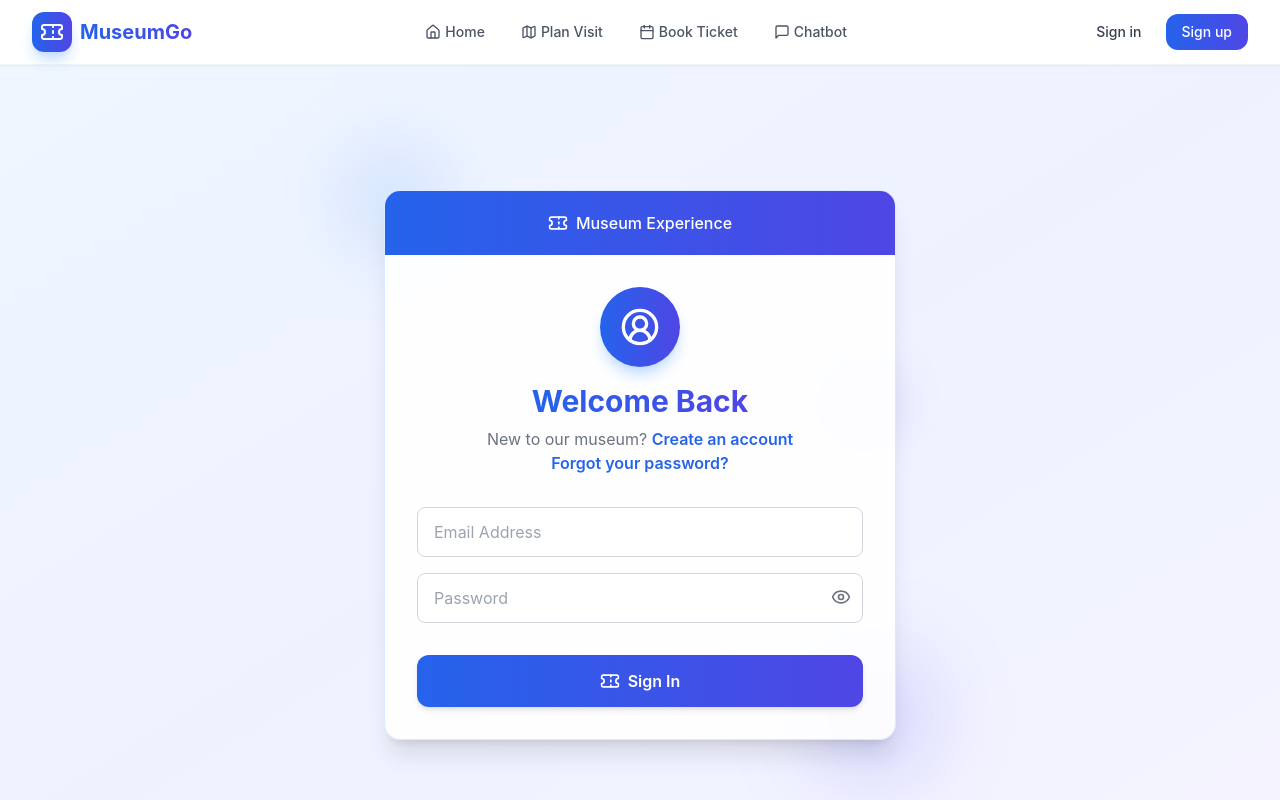
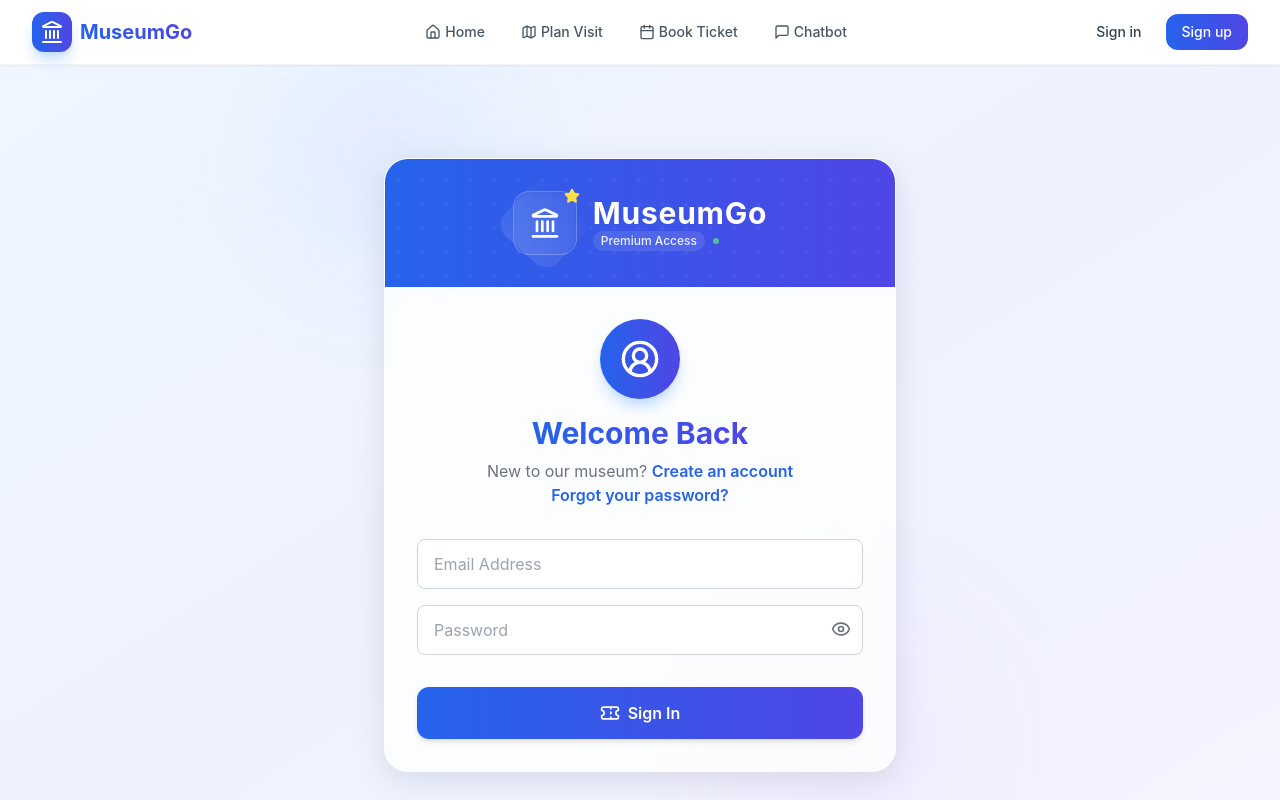
Before and after one commit to Prashanth0718/ONLINE-CHATBOT-TICKETING-SYSTEM, a React (Vite) app in the folder frontend/: page /signin in a window 1280 px wide. Shown: the top 800 px of the page. Built offline with nearby package versions, Linux system fonts and the light colour scheme.

Commit message:
logo updated

```diff
--- a/frontend/src/components/Navbar.jsx
+++ b/frontend/src/components/Navbar.jsx
@@ -3,7 +3,7 @@ import { useAuth } from "../context/AuthContext";
 import ProfileDropdown from "./ProfileDropdown";
 import { motion } from "framer-motion";
 
-import { Ticket, Home, Calendar, MessageSquare, Ticket as TicketIcon, Settings, Info, Map } from 'lucide-react';
+import { Ticket, Landmark, Building2, Home, Calendar, MessageSquare, Ticket as TicketIcon, Settings, Info, Map } from 'lucide-react';
 const Navbar = () => {
   const { isLoggedIn, role } = useAuth();
 
@@ -33,7 +33,8 @@ const Navbar = () => {
             className="flex items-center space-x-2 text-blue-600 hover:text-blue-700 transition-colors"
           >
             <div className="w-10 h-10 rounded-xl bg-gradient-to-r from-blue-600 to-indigo-600 flex items-center justify-center shadow-lg shadow-blue-200">
-              <Ticket className="w-6 h-6 text-white" />
+              <Landmark className="w-6 h-6 text-white" />
+
             </div>
             <span className="text-xl font-bold bg-clip-text text-transparent bg-gradient-to-r from-blue-600 to-indigo-600">
               MuseumGo
--- a/frontend/src/pages/SignIn.jsx
+++ b/frontend/src/pages/SignIn.jsx
@@ -3,7 +3,7 @@ import { motion, AnimatePresence } from 'framer-motion';
 import { Link, useNavigate } from 'react-router-dom';
 import { useAuth } from '../context/AuthContext';
 import axios from 'axios';
-import { UserCircle2, Eye, EyeOff, Ticket } from 'lucide-react';
+import { UserCircle2, Landmark, Star, Eye, EyeOff, Ticket } from 'lucide-react';
 import Toast from '../components/ui/Toast';
 
 const SignIn = () => {
@@ -78,25 +78,138 @@ const SignIn = () => {
         className="w-full max-w-lg relative"
       >
         {/* Decorative elements */}
-        <div className="absolute -top-10 -left-10 w-24 h-24 bg-blue-500/20 rounded-full blur-2xl"></div>
-        <div className="absolute -bottom-10 -right-10 w-32 h-32 bg-indigo-500/20 rounded-full blur-2xl"></div>
-        <div className="absolute top-1/3 right-0 w-16 h-16 bg-violet-500/20 rounded-full blur-xl"></div>
+        {/* Decorative elements */}
+        <motion.div
+          initial={{ scale: 0, opacity: 0 }}
+          animate={{
+            scale: [1, 1.2, 1],
+            opacity: [0.3, 0.6, 0.3],
+          }}
+          transition={{
+            duration: 4,
+            repeat: Infinity,
+            ease: "easeInOut"
+          }}
+          className="absolute -top-20 -left-20 w-40 h-40 bg-blue-500/20 rounded-full blur-3xl"
+        />
+        <motion.div
+          initial={{ scale: 0, opacity: 0 }}
+          animate={{
+            scale: [1.2, 1, 1.2],
+            opacity: [0.2, 0.5, 0.2],
+          }}
+          transition={{
+            duration: 5,
+            repeat: Infinity,
+            ease: "easeInOut",
+            delay: 0.5
+          }}
+          className="absolute -bottom-20 -right-20 w-56 h-56 bg-violet-500/20 rounded-full blur-3xl"
+        />
 
         {/* Main card */}
         <motion.div
-          className="bg-white/90 backdrop-blur-sm rounded-2xl shadow-xl overflow-hidden border border-blue-100"
-          initial={{ scale: 0.95 }}
-          animate={{ scale: 1 }}
-          transition={{ duration: 0.3, delay: 0.2 }}
+          className="bg-white/80 backdrop-blur-xl rounded-3xl shadow-[0_8px_32px_rgba(0,0,0,0.1)] overflow-hidden border border-white/20"
+          initial={{ scale: 0.95, opacity: 0 }}
+          animate={{ scale: 1, opacity: 1 }}
+          transition={{ duration: 0.5 }}
         >
+          {/* Premium animated logo header */}
+          <div className="h-32 bg-gradient-to-r from-blue-600 via-indigo-600 to-blue-600 bg-[length:200%_100%] animate-gradient flex items-center justify-center relative overflow-hidden">
+            {/* Animated background patterns */}
+            <motion.div
+              className="absolute inset-0 opacity-30"
+              initial={{ backgroundPosition: '0% 0%' }}
+              animate={{ backgroundPosition: '100% 100%' }}
+              transition={{ duration: 20, repeat: Infinity, repeatType: "reverse" }}
+              style={{
+                backgroundImage: `radial-gradient(circle at 2px 2px, rgba(255,255,255,0.2) 2px, transparent 0)`,
+                backgroundSize: '24px 24px',
+              }}
+            />
+
+            {/* Logo Container */}
+            <motion.div
+              className="relative flex items-center gap-4"
+              initial={{ y: -20, opacity: 0 }}
+              animate={{ y: 0, opacity: 1 }}
+              transition={{ duration: 0.8, delay: 0.2 }}
+            >
+              {/* Logo */}
+              <motion.div
+                className="relative"
+                whileHover={{ scale: 1.05 }}
+                transition={{ type: "spring", stiffness: 400, damping: 10 }}
+              >
+                <motion.div
+                  className="w-16 h-16 rounded-2xl bg-gradient-to-br from-white/10 to-white/5 backdrop-blur-sm flex items-center justify-center border border-white/20 shadow-inner"
+                  whileHover={{ rotate: 360 }}
+                  transition={{ duration: 0.8 }}
+                >
+                  <Landmark className="w-8 h-8 text-white" />
+                  <motion.div
+                    className="absolute -top-1 -right-1"
+                    initial={{ scale: 0 }}
+                    animate={{ scale: 1 }}
+                    transition={{ delay: 0.5 }}
+                  >
+                    <Star className="w-4 h-4 text-yellow-300 fill-yellow-300" />
+                  </motion.div>
+                </motion.div>
+
+                {/* Animated ring */}
+                <motion.div
+                  className="absolute -inset-1 rounded-2xl bg-gradient-to-r from-white/40 to-transparent"
+                  initial={{ opacity: 0, rotate: 0 }}
+                  animate={{
+                    opacity: [0, 1, 0],
+                    rotate: 360,
+                  }}
+                  transition={{
+                    duration: 3,
+                    repeat: Infinity,
+                    ease: "linear"
+                  }}
+                />
+              </motion.div>
+
+              {/* Text Content */}
+              <div className="flex flex-col items-start">
+                <motion.h1
+                  className="text-3xl font-bold text-white tracking-wide"
+                  initial={{ opacity: 0, x: -20 }}
+                  animate={{ opacity: 1, x: 0 }}
+                  transition={{ delay: 0.3 }}
+                >
+                  MuseumGo
+                </motion.h1>
+                <motion.div
+                  className="flex items-center gap-2"
+                  initial={{ opacity: 0 }}
+                  animate={{ opacity: 1 }}
+                  transition={{ delay: 0.5 }}
+                >
+                  <span className="px-2 py-0.5 rounded-full bg-white/10 text-xs font-medium text-white/90">
+                    Premium Access
+                  </span>
+                  <span className="h-1.5 w-1.5 rounded-full bg-green-400 animate-pulse" />
+                </motion.div>
+              </div>
+            </motion.div>
+
+            {/* Animated gradient overlay */}
+            <motion.div
+              className="absolute inset-0 bg-gradient-to-r from-transparent via-white/10 to-transparent"
+              initial={{ x: '-100%' }}
+              animate={{ x: '100%' }}
+              transition={{
+                duration: 2,
+                repeat: Infinity,
+                repeatDelay: 1
+              }}
+            />
+          </div>
           <div className="relative overflow-hidden">
-            {/* Header with gradient */}
-            <div className="h-16 bg-gradient-to-r from-blue-600 to-indigo-600 flex items-center justify-center relative">
-              <div className="text-white font-medium flex items-center z-10">
-                <Ticket className="h-5 w-5 mr-2" />
-                <span>Museum Experience</span>
-              </div>
-            </div>
 
             <div className="px-8 py-8">
               <div className="flex flex-col items-center mb-8">
--- a/frontend/src/pages/SignUp.jsx
+++ b/frontend/src/pages/SignUp.jsx
@@ -1,7 +1,7 @@
 import React from 'react';
 import { motion } from 'framer-motion';
 import { useNavigate, Link } from 'react-router-dom';
-import { UserCircle2, Sparkles, Ticket } from 'lucide-react';
+import { UserCircle2, Landmark, Star, Sparkles, Ticket } from 'lucide-react';
 import SignUpForm from '../components/SignUpForm';
 
 const SignUp = () => {
@@ -16,25 +16,139 @@ const SignUp = () => {
         className="w-full max-w-lg relative"
       >
         {/* Decorative elements */}
-        <div className="absolute -top-10 -left-10 w-24 h-24 bg-blue-500/20 rounded-full blur-2xl"></div>
-        <div className="absolute -bottom-10 -right-10 w-32 h-32 bg-indigo-500/20 rounded-full blur-2xl"></div>
-        <div className="absolute top-1/3 right-0 w-16 h-16 bg-violet-500/20 rounded-full blur-xl"></div>
+            <motion.div
+                initial={{ scale: 0, opacity: 0 }}
+                animate={{
+                scale: [1, 1.2, 1],
+                opacity: [0.3, 0.6, 0.3],
+              }}
+              transition={{
+                duration: 4,
+                repeat: Infinity,
+                 ease: "easeInOut"
+               }}
+              className="absolute -top-20 -left-20 w-40 h-40 bg-blue-500/20 rounded-full blur-3xl"
+            />
+          <motion.div
+              initial={{ scale: 0, opacity: 0 }}
+              animate={{
+                scale: [1.2, 1, 1.2],
+                opacity: [0.2, 0.5, 0.2],
+            }}
+             transition={{
+                duration: 5,
+                repeat: Infinity,
+                ease: "easeInOut",
+                delay: 0.5
+             }}
+            className="absolute -bottom-20 -right-20 w-56 h-56 bg-violet-500/20 rounded-full blur-3xl"
+          />
+        {/* Main card */}
+          <motion.div
+            className="bg-white/80 backdrop-blur-xl rounded-3xl shadow-[0_8px_32px_rgba(0,0,0,0.1)] overflow-hidden border border-white/20"
+            initial={{ scale: 0.95, opacity: 0 }}
+            animate={{ scale: 1, opacity: 1 }}
+            transition={{ duration: 0.5 }}
+          >
 
-        {/* Main card */}
-        <motion.div
-          className="bg-white/90 backdrop-blur-sm rounded-2xl shadow-xl overflow-hidden border border-blue-100"
-          initial={{ scale: 0.95 }}
-          animate={{ scale: 1 }}
-          transition={{ duration: 0.3, delay: 0.2 }}
-        >
+          {/* Premium animated logo header */}
+          <div className="h-32 bg-gradient-to-r from-blue-600 via-indigo-600 to-blue-600 bg-[length:200%_100%] animate-gradient flex items-center justify-center relative overflow-hidden">
+            {/* Animated background patterns */}
+            <motion.div
+              className="absolute inset-0 opacity-30"
+              initial={{ backgroundPosition: '0% 0%' }}
+              animate={{ backgroundPosition: '100% 100%' }}
+              transition={{ duration: 20, repeat: Infinity, repeatType: "reverse" }}
+              style={{
+                backgroundImage: `radial-gradient(circle at 2px 2px, rgba(255,255,255,0.2) 2px, transparent 0)`,
+                backgroundSize: '24px 24px',
+              }}
+            />
+
+            {/* Logo Container */}
+            <motion.div
+              className="relative flex items-center gap-4"
+              initial={{ y: -20, opacity: 0 }}
+              animate={{ y: 0, opacity: 1 }}
+              transition={{ duration: 0.8, delay: 0.2 }}
+            >
+              {/* Logo */}
+              <motion.div
+                className="relative"
+                whileHover={{ scale: 1.05 }}
+                transition={{ type: "spring", stiffness: 400, damping: 10 }}
+              >
+                <motion.div
+                  className="w-16 h-16 rounded-2xl bg-gradient-to-br from-white/10 to-white/5 backdrop-blur-sm flex items-center justify-center border border-white/20 shadow-inner"
+                  whileHover={{ rotate: 360 }}
+                  transition={{ duration: 0.8 }}
+                >
+                  <Landmark className="w-8 h-8 text-white" />
+                  <motion.div
+                    className="absolute -top-1 -right-1"
+                    initial={{ scale: 0 }}
+                    animate={{ scale: 1 }}
+                    transition={{ delay: 0.5 }}
+                  >
+                    <Star className="w-4 h-4 text-yellow-300 fill-yellow-300" />
+                  </motion.div>
+                </motion.div>
+
+                {/* Animated ring */}
+                <motion.div
+                  className="absolute -inset-1 rounded-2xl bg-gradient-to-r from-white/40 to-transparent"
+                  initial={{ opacity: 0, rotate: 0 }}
+                  animate={{
+                    opacity: [0, 1, 0],
+                    rotate: 360,
+                  }}
+                  transition={{
+                    duration: 3,
+                    repeat: Infinity,
+                    ease: "linear"
+                  }}
+                />
+              </motion.div>
+
+              {/* Text Content */}
+              <div className="flex flex-col items-start">
+                <motion.h1
+                  className="text-3xl font-bold text-white tracking-wide"
+                  initial={{ opacity: 0, x: -20 }}
+                  animate={{ opacity: 1, x: 0 }}
+                  transition={{ delay: 0.3 }}
+                >
+                  MuseumGo
+                </motion.h1>
+                <motion.div
+                  className="flex items-center gap-2"
+                  initial={{ opacity: 0 }}
+                  animate={{ opacity: 1 }}
+                  transition={{ delay: 0.5 }}
+                >
+                  <span className="px-2 py-0.5 rounded-full bg-white/10 text-xs font-medium text-white/90">
+                    Premium Access
+                  </span>
+                  <span className="h-1.5 w-1.5 rounded-full bg-green-400 animate-pulse" />
+                </motion.div>
+              </div>
+            </motion.div>
+
+            {/* Animated gradient overlay */}
+            <motion.div
+              className="absolute inset-0 bg-gradient-to-r from-transparent via-white/10 to-transparent"
+              initial={{ x: '-100%' }}
+              animate={{ x: '100%' }}
+              transition={{
+                duration: 2,
+                repeat: Infinity,
+                repeatDelay: 1
+              }}
+            />
+          </div>
+
           <div className="relative overflow-hidden">
-            {/* Header with gradient */}
-            <div className="h-16 bg-gradient-to-r from-blue-600 to-indigo-600 flex items-center justify-center relative">
-              <div className="text-white font-medium flex items-center z-10">
-                <Ticket className="h-5 w-5 mr-2" />
-                <span>Museum Experience</span>
-              </div>
-            </div>
+
 
             <div className="px-8 py-8">
               <div className="flex flex-col items-center mb-8">
```
